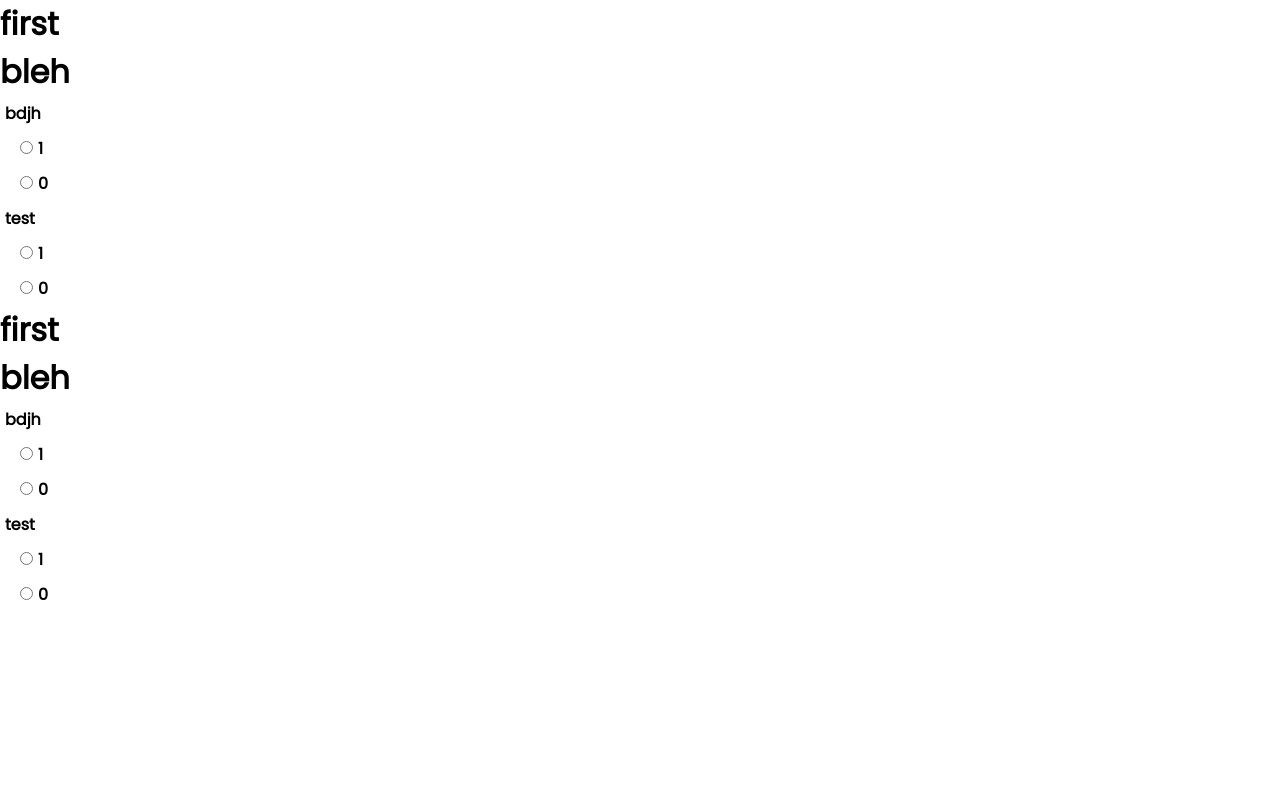
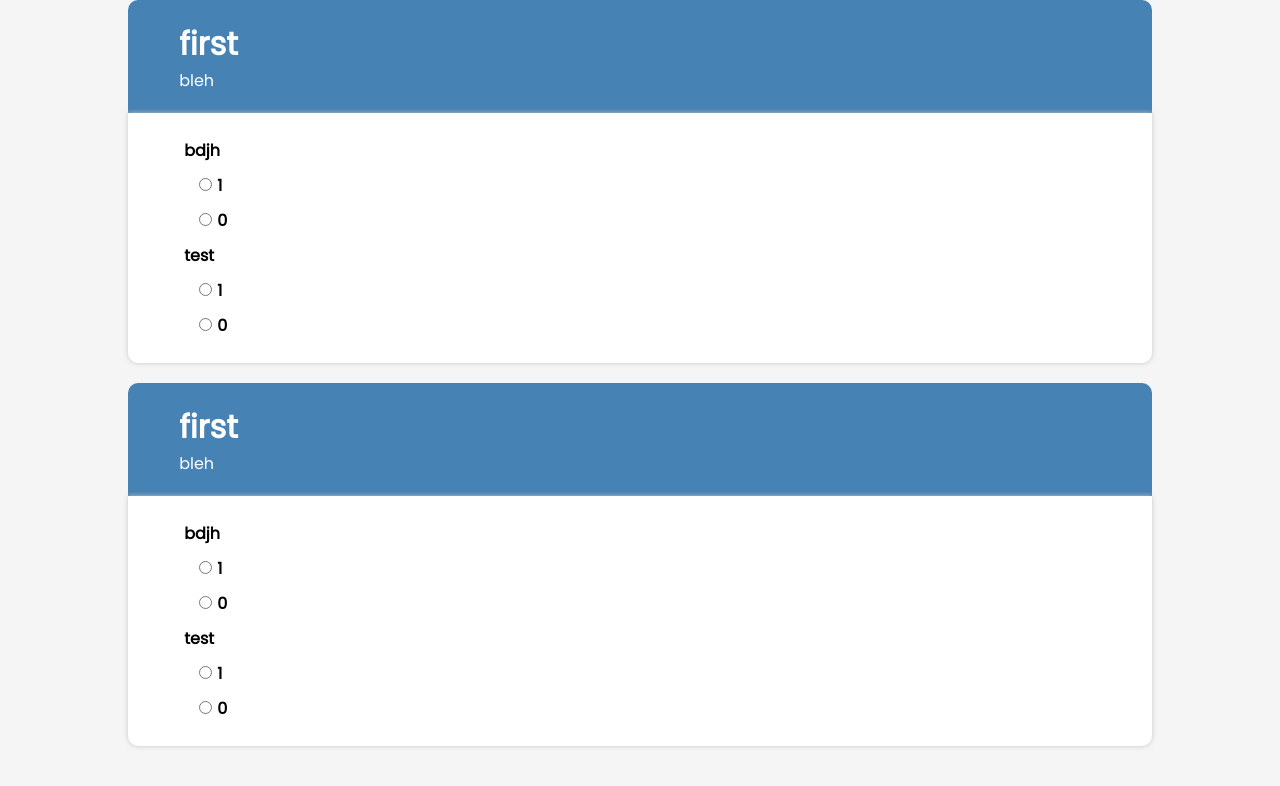
Before and after one commit to mohammad-kassem/survey-builder-frontend, a React (Create React App) app: page / in a window 1280 px wide. Shown: the top 786 px of the page. Built offline with nearby package versions, Linux system fonts and the light colour scheme.

Commit message:
feat: implementing styling for the surveys

```diff
--- a/src/components/Survey.js
+++ b/src/components/Survey.js
@@ -9,15 +9,15 @@ import Number from ".//Number";
 import Range from ".//Range";
 import Dropdown from ".//Dropdown";
 import Image from ".//Image";
+import SurveyHeader from "./SurveyHeader";
+
 
 function Survey({survey}){
     let questions = survey.questions;
-    console.log(questions);
     return(
         <>
-        <h1> {survey.title}</h1>
-        <h1> {survey.description}</h1>
-        <div>
+        <SurveyHeader survey={survey}/>
+        <div className="survey-container">
         {questions.map(question=>(
             question.type === "radiobutton" && <RadioButton question={question} options={question.options}/>
         ))
--- a/src/components/SurveyHeader.js
+++ b/src/components/SurveyHeader.js
@@ -1,6 +1,6 @@
 import { useState } from "react";
 
-function Survey({survey}){
+function SurveyHeader({survey}){
     return(
         <div className="header-container">
             <h1> {survey.title}</h1>
@@ -9,4 +9,4 @@ function Survey({survey}){
     )
 }
 
-export default Survey;
+export default SurveyHeader;
--- a/src/components/Surveys.js
+++ b/src/components/Surveys.js
@@ -3,9 +3,14 @@ import Survey from "./Survey";
 
 function Surveys({surveys}){
     return(
-        surveys.map(survey=>(
-            <Survey survey={survey}/>
-        ))
+        <div className=" surveys-container page-content">
+
+            {surveys.map(survey=>(
+                <div>
+                <Survey survey={survey}/>
+                </div>
+            ))}
+        </div>
     )
 }
 
--- a/src/index.css
+++ b/src/index.css
@@ -8,6 +8,11 @@
 
 body {
   font-family: "Poppins", sans-serif;
+  background-color: #f5f5f5
+}
+
+.page-content {
+  margin: 0 10%;
 }
 
 a{
@@ -121,3 +126,23 @@ label {
 .radio-container{
   margin: 0 20px;
 }
+
+.surveys-container{
+  display: flex;
+  flex-direction: column;
+  gap: 20px;
+}
+
+.survey-container{
+  background-color: #fff;
+  box-shadow: 0 0 5px #c5c5c5;
+  border-radius: 0 0 10px 10px;
+  padding: 20px 5%;
+}
+
+.header-container{
+  background-color: steelblue;
+  color: #fff;
+  border-radius: 10px 10px 0 0;
+  padding: 20px 5%;
+}
```
